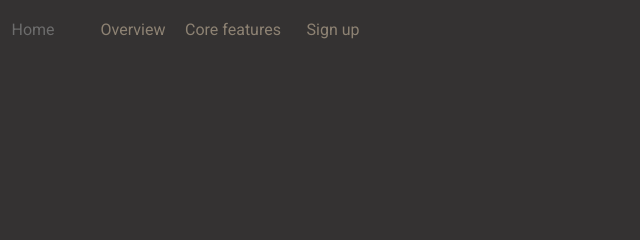
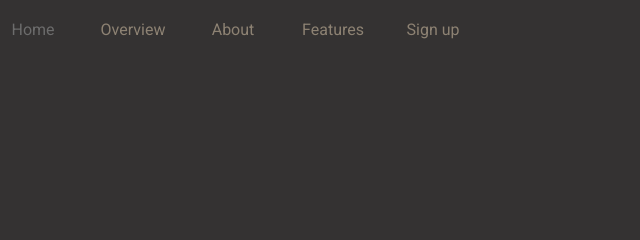
Before and after one commit to r4nd3l/DevCornerApp, a plain HTML site: page index.html in a window 1280 px wide. Shown: the top 240 px of the page, 17-657 px from the left. Drawn offline with Linux system fonts and the light colour scheme.

Commit message:
Fix and sample

```diff
--- a/index.html
+++ b/index.html
@@ -27,7 +27,10 @@
           <a href="#overview">Overview</a>
         </li>
         <li>
-          <a href="#features">Core features</a>
+          <a href="#about">About</a>
+        </li>
+        <li>
+          <a href="#features">Features</a>
         </li>
         <li>
           <a href="#sign_up">Sign up</a>
```
Also changed, not shown: 2 other files.
